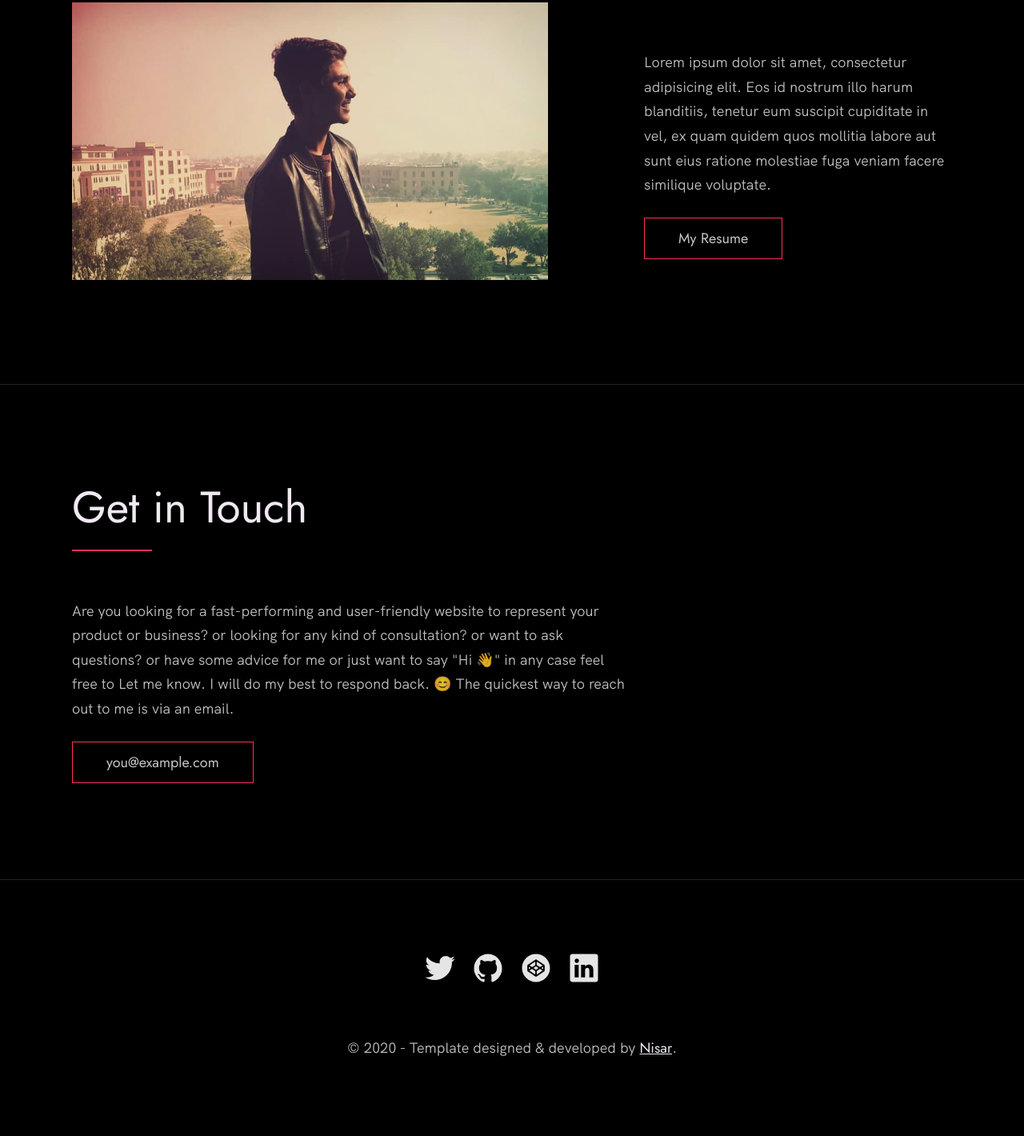
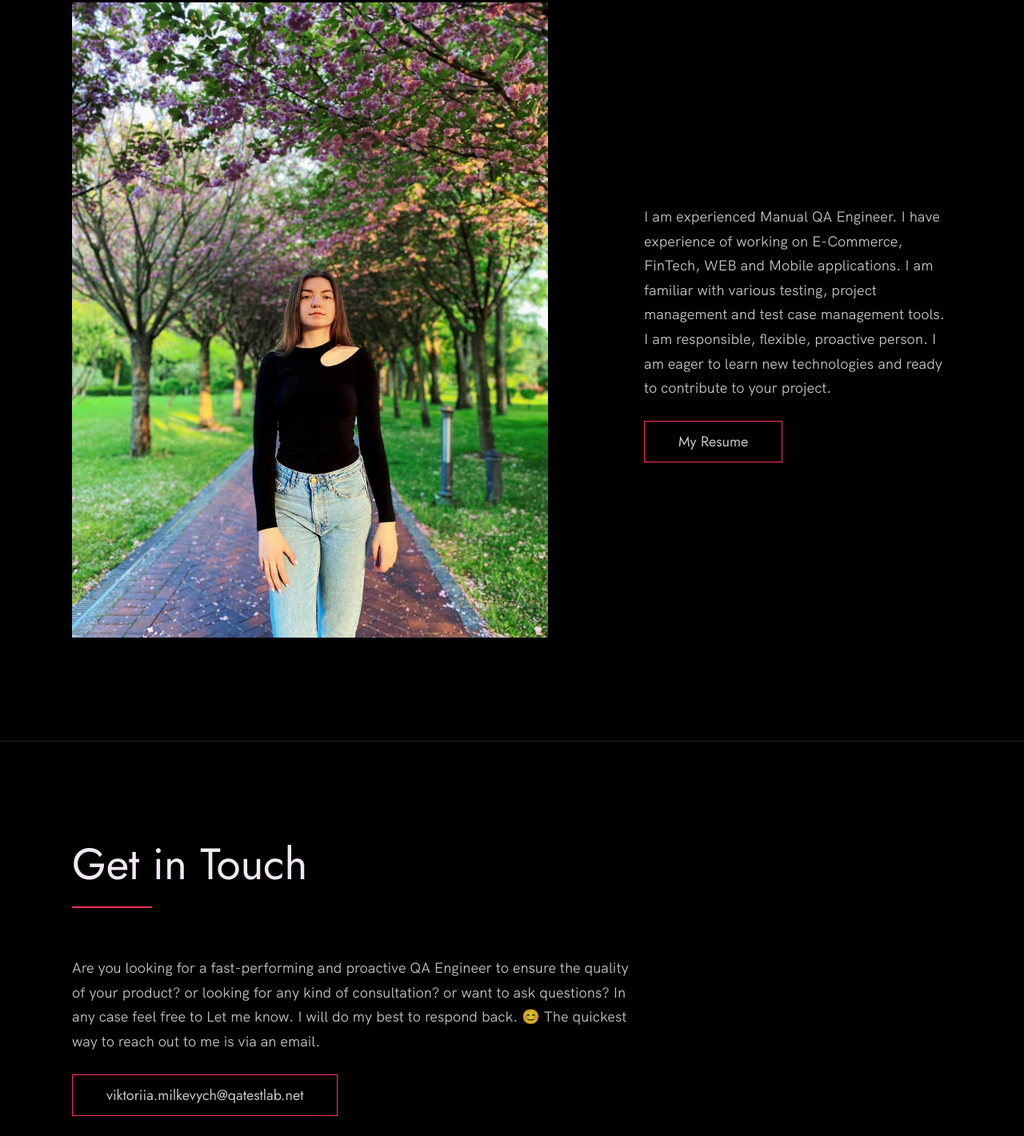
Before and after one commit to vitest-web/milkevych-portfolio, a plain HTML site: page index.html in a window 1280 px wide. Shown: the part 3520-4940 px from the top of the page at 80% size. Drawn offline with Linux system fonts and the light colour scheme; grey boxes are pictures that could not be loaded.

Commit message:
Clients, footer

```diff
--- a/index.html
+++ b/index.html
@@ -137,13 +137,11 @@
       <div class="row">
         <h2>Clients</h2>
         <div class="client__logos">
-          <!-- Add logos of the clients or companies you'have worked with. -->
-          <img src="./images/ronjones.png" class="client__logo" alt="Company 2" />
-          <img src="./images/goldengrid.png" class="client__logo" alt="Company 3" />
-          <img src="./images/bullseye.png" class="client__logo" alt="Company 1" />
-          <img src="./images/mighty-furnitures.png" class="client__logo" alt="Company 1" />
-          <img src="./images/fastlane.png" class="client__logo" alt="Company 3" />
-          <img src="./images/chippy.png" class="client__logo" alt="Company 1" />
+          <img src="./images/cteleport.png" class="client__logo" alt="CTeleport" />
+          <img src="./images/beamery.png" class="client__logo" alt="Beamery" />
+          <img src="./images/edgetier.png" class="client__logo" alt="EdgeTier" />
+          <img src="./images/netkiller.png" class="client__logo" alt="Netkiller" />
+          <img src="./images/reason.png" class="client__logo" alt="Reason Digital" />
         </div>
       </div>
     </section>
@@ -155,20 +153,19 @@
         <h2>About Me</h2>
         <div class="about__content">
           <div class="about__text">
-            <!-- Replace the below paragraph with info about yourself -->
             <p>
-              Lorem ipsum dolor sit amet, consectetur adipisicing elit. Eos id
-              nostrum illo harum blanditiis, tenetur eum suscipit cupiditate
-              in vel, ex quam quidem quos mollitia labore aut sunt eius
-              ratione molestiae fuga veniam facere similique voluptate.
+              I am experienced Manual QA Engineer. I have experience of working on E-Commerce, FinTech, WEB and Mobile applications.
+              I am familiar with various testing, project management and test case management tools.
+              I am responsible, flexible, proactive person.
+              I am eager to learn new technologies and ready to contribute to your project.
             </p>
-            <!-- Provide a link to your resume -->
+
             <a href="#" class="btn">My Resume</a>
           </div>
 
           <div class="about__photo-container">
             <!-- Add a nice photo of yourself -->
-            <img class="about__photo" src="./images/syed-ali-hussnain.jpg" alt="" />
+            <img class="about__photo" src="./images/milkevych_viktoriia.jpg" alt="My photo" />
           </div>
         </div>
       </div>
@@ -182,15 +179,14 @@
       <h2>Get in Touch</h2>
       <div class="contact__info">
         <p>
-          Are you looking for a fast-performing and user-friendly website to
-          represent your product or business? or looking for any kind of
-          consultation? or want to ask questions? or have some advice for me
-          or just want to say "Hi 👋" in any case feel free to Let me know. I
+          Are you looking for a fast-performing and proactive QA Engineer to
+          ensure the quality of your product? or looking for any kind of
+          consultation? or want to ask questions? In any case feel free to Let me know. I
           will do my best to respond back. 😊 The quickest way to reach out to
           me is via an email.
         </p>
-        <!-- Replace the email with yours -->
-        <a href="mailto:you@example.com" class="btn">you@example.com</a>
+
+        <a href="mailto:viktoriia.milkevych@qatestlab.net" class="btn">viktoriia.milkevych@qatestlab.net</a>
       </div>
     </div>
   </section>
@@ -199,25 +195,19 @@
 
   <footer role="contentinfo" class="footer">
     <div class="row">
-      <!-- Update the links to point to your accounts -->
       <ul class="footer__social-links">
         <li class="footer__social-link-item">
-          <a href="https://twitter.com/nisarhassan12/" title="Link to Twitter Profile">
+          <a href="#" title="Link to Twitter Profile">
             <img src="./images/twitter.svg" class="footer__social-image" alt="Twitter">
           </a>
         </li>
         <li class="footer__social-link-item">
-          <a href="https://github.com/nisarhassan12/" title="Link to Github Profile">
+          <a href="#" title="Link to Github Profile">
             <img src="./images/github.svg" class="footer__social-image" alt="Github">
           </a>
         </li>
         <li class="footer__social-link-item">
-          <a href="https://codepen.io/nisar_hassan" title="Link to Codepen Profile">
-            <img src="./images/codepen.svg" class="footer__social-image" alt="Codepen">
-          </a>
-        </li>
-        <li class="footer__social-link-item">
-          <a href=https://www.linkedin.com/in/nisar-hassan-naqvi-413466199/">
+          <a href="#">
             <img src="./images/linkedin.svg" title="Link to Linkedin Profile" class="footer__social-image" alt="Linkedin">
           </a>
         </li>
@@ -225,14 +215,8 @@
 
       <!-- If you give me some credit by keeping the below paragraph, will be huge for me 😊 Thanks. -->
       <p>
-        &copy; 2020 - Template designed & developed by <a href="https://nisar.dev" class="link">Nisar</a>.
+        &copy; 2020 - All rules reserved
       </p>
-      <div class="footer__github-buttons">
-        <iframe
-          src="https://ghbtns.com/github-btn.html?user=nisarhassan12&repo=portfolio-template&type=watch&count=true"
-          frameborder="0" scrolling="0" width="170" height="20" title="Watch Portfolio Template on GitHub">
-        </iframe>
-      </div>
     </div>
   </footer>
 
```
Also changed, not shown: images/beamery.png (added), images/bullseye.png (deleted), images/chippy.png (deleted), images/cteleport.png (added), images/edgetier.png (added), images/fastlane.png (deleted), images/goldengrid.png (deleted), images/grassvalley.png (added), images/lighthouse-report.png (deleted), images/mighty-furnitures.png (deleted), images/milkevych_viktoriia.jpg (added), images/netkiller.png (added), images/reason.png (added), images/ronjones.png (deleted), 1 more files.
